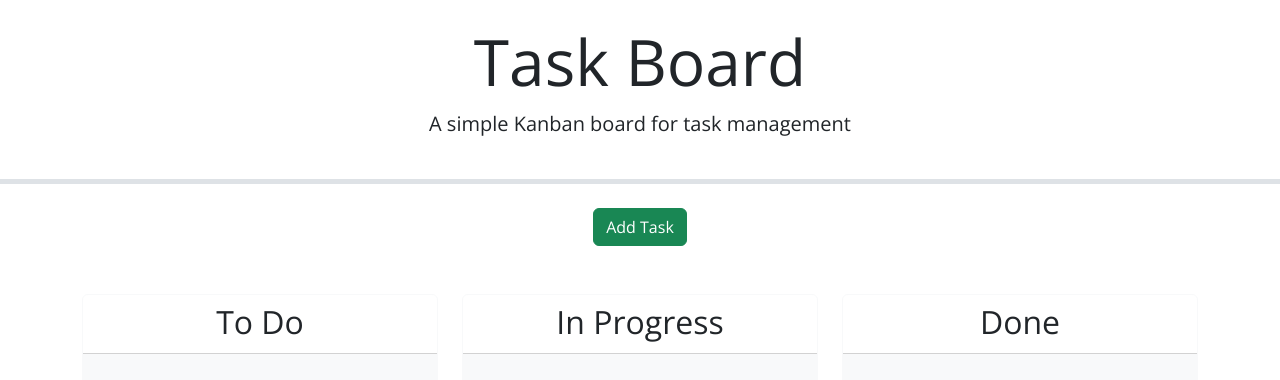
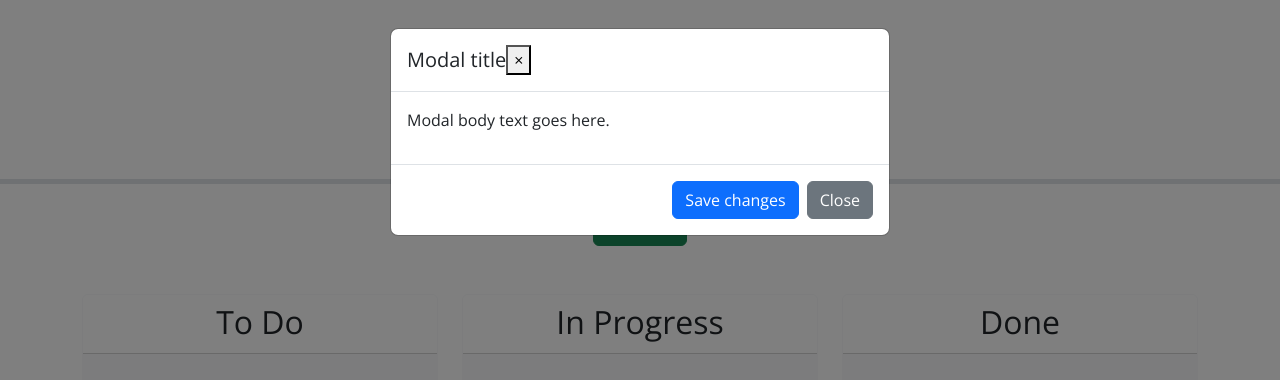
Before and after one commit to Lixiviate/C5-Task-Board, a plain HTML site: page index.html in a window 1280 px wide. Both pictures are taken after a click on the button "Add Task". Drawn offline with nearby package versions, Linux system fonts and the light colour scheme.

Commit message:
Added Modal and opening modal on click

```diff
--- a/assets/js/script.js
+++ b/assets/js/script.js
@@ -14,6 +14,10 @@ function renderTaskList() {}
 // TODO: create a function to handle adding a new task
 function handleAddTask(event) {}
 
+$(".btn-success").click(function () {
+  $(".modal").modal("show");
+});
+
 // TODO: create a function to handle deleting a task
 function handleDeleteTask(event) {}
 
--- a/index.html
+++ b/index.html
@@ -45,6 +45,40 @@
         </button>
       </div>
       <!-- TODO: Create a modal with a form to add tasks -->
+      <!-- Modal Form Below -->
+      <div class="modal" tabindex="-1" role="dialog">
+        <div class="modal-dialog" role="document">
+          <div class="modal-content">
+            <div class="modal-header">
+              <h5 class="modal-title">Modal title</h5>
+              <button
+                type="button"
+                class="close"
+                data-dismiss="modal"
+                aria-label="Close"
+              >
+                <span aria-hidden="true">&times;</span>
+              </button>
+            </div>
+            <div class="modal-body">
+              <p>Modal body text goes here.</p>
+            </div>
+            <div class="modal-footer">
+              <button type="button" class="btn btn-primary">
+                Save changes
+              </button>
+              <button
+                type="button"
+                class="btn btn-secondary"
+                data-dismiss="modal"
+              >
+                Close
+              </button>
+            </div>
+          </div>
+        </div>
+      </div>
+      <!-- Modal Form Above -->
       <div class="row swim-lanes text-center justify-content-between">
         <div class="col-12 col-lg-4 d-flex">
           <div id="to-do" class="card border-light mb-3 lane flex-grow-1">
```
